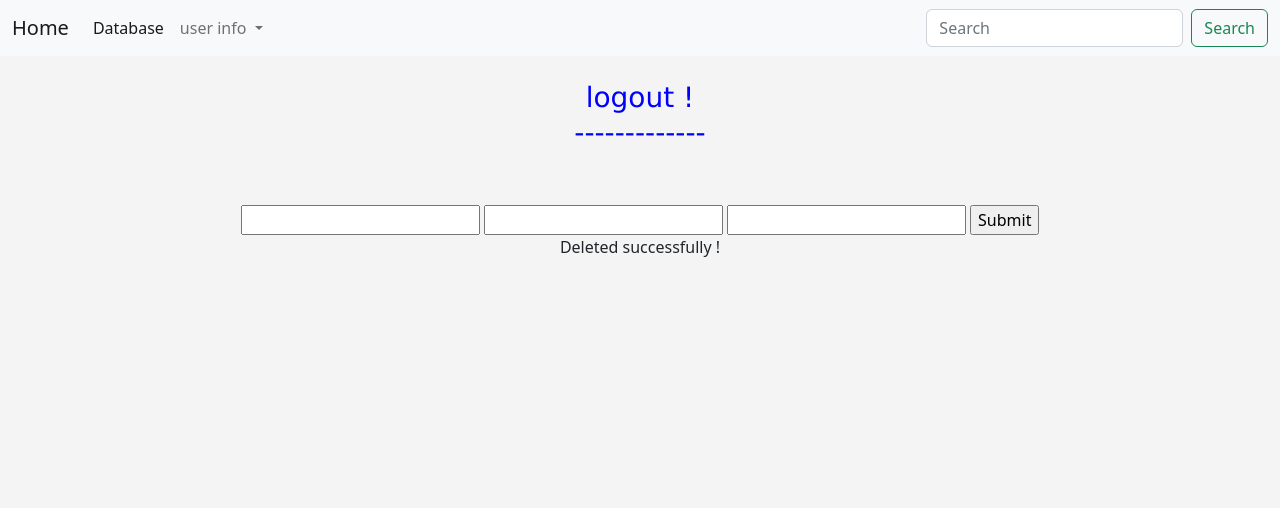
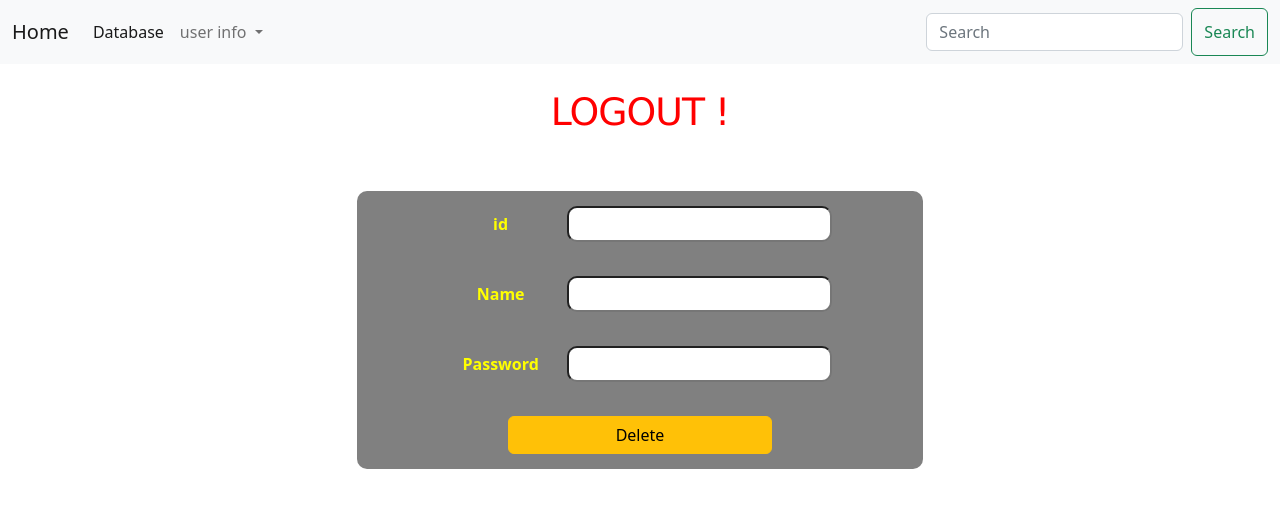
Before and after one commit to ivin-jose/FlaskProject, a Flask app: page /logout in a window 1280 px wide. Shown: the top 508 px of the page. Run offline with Flask 2, Linux system fonts and the light colour scheme; some libraries are stand-ins or nearby versions.

Commit message:
form styles added

```diff
--- a/hello.py
+++ b/hello.py
@@ -50,10 +50,10 @@ mydb = mysql.connector.connect(
 cursor = mydb.cursor()
 # creating class for login page
 class loginForm(FlaskForm):
-    name = StringField('Enter name')
-    password = PasswordField('Enter passwd')
-    hobby = StringField('Enter hobby ')
-    age = IntegerField('Enter age .')
+    name = StringField('name')
+    password = PasswordField('password')
+    hobby = StringField('hobby ')
+    age = IntegerField('age .')
     submit = SubmitField('Login')
 
 
@@ -133,9 +133,9 @@ class logoutform(FlaskForm):
 @app.route('/logout', methods=['GET', 'POST'])
 def logout():
     form = logoutform('/logout')
-    id = " "
-    name = " "
-    password = " "
+    id = None
+    name = None
+    password = None
     message = " Deleted successfully !"
     error_message="something wrong"
     try:
--- a/static/css/style.css
+++ b/static/css/style.css
@@ -1,7 +1,31 @@
-h1{
-   color: red;
-   font-size:60px;
-}
-body{
-    background: #f4f4f4;
-}
+div.form{
+     background:grey;
+     width:15cm;
+     color:yellow;
+     padding: 10px 20px;
+     border-radius: 10px;
+     }
+
+ label{
+      width: 100px;
+      display: inline-block;
+      margin: 0.2cm;
+      font-size: 16px;
+      font-weight:bold;
+      }
+
+ input{
+    padding: 4px;
+    margin: 5px;
+    font-size 16px;
+    border-radius: 10px;
+    width: 7cm;
+    }
+ h3 {
+   font-family: "Trebuchet MS",sans-serif;
+   font-size: 1cm;
+   letter-spacing: -1px;
+   text-transform: uppercase;
+
+
+ }
--- a/templates/index.html
+++ b/templates/index.html
@@ -16,9 +16,10 @@
 <Br>
 WORKING<br>
 -login page <br>
+-logout page<br>
 -update page<br><br>
 IN PROGRESS<br>
--logout page
+
 </body>
 </html>
 {% endblock %}
--- a/templates/logout.html
+++ b/templates/logout.html
@@ -1,22 +1,31 @@
+<!DOCTYPE html>
 {% extends 'base.html' %}
 {% block content %}
 <html lang="en">
 <head>
     <meta charset="UTF-8">
     <title>logout page</title>
+
 </head>
+<center>
 <body>
-<center>
-    <h3><font color="blue" face="verdana">logout !<br>-------------</font> </h3><br><br>
+
+    <h3><font color="red" face="verdana">logout !</font> </h3><br><br>
+<div class="form">
 <form  method="POST">
-    <input type="number" name="id" required>
-    <input type="text" name="name">
-    <input type="password" name="password">
-    <input type="submit" name="delete">
+    <label>id</label>
+    <input type="number" name="id" required><br><br>
+    <label>Name </label>
+    <input type="text" name="name"><br><br>
+    <label>Password</label>
+    <input type="password" name="password"><br><br>
+    <input type="submit" value="Delete" class="btn btn-warning"><br>
 
 </form>
-    {{ name }}{{ message }}
-    {{ error_message }}
+    </div>
+{% if name %}
+{{ name }}{{ message }}
+{% endif %}
 </center>
 </body>
 {% endblock%}
```
Also changed, not shown: templates/login.html (+4 -4 lines), templates/update.html (+6 -5 lines).
